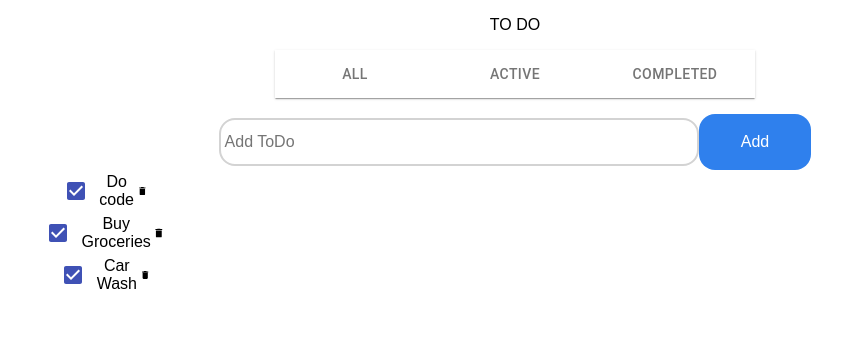
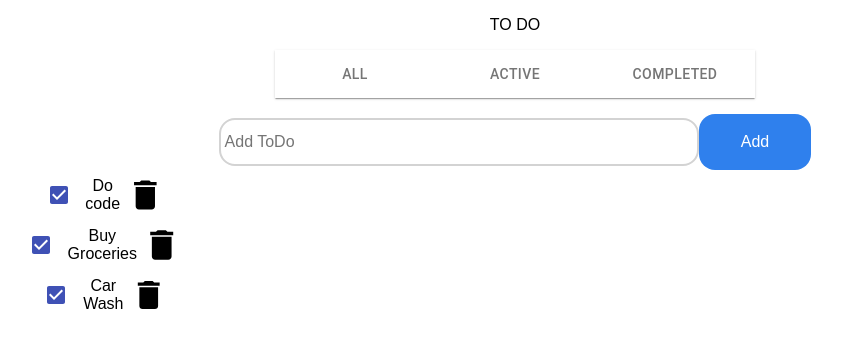
Before and after one commit to sPreet247/To-Do-App, a React (Create React App) app: page / in a window 1280 px wide. Shown: the top 348 px of the page, without its empty margins (125-967 px from the left). Built offline with nearby package versions, Linux system fonts and the light colour scheme.

Commit message:
fontSize

```diff
--- a/src/components/List.js
+++ b/src/components/List.js
@@ -35,7 +35,7 @@ const List = () => {
             inputProps={{ 'aria-label': 'primary checkbox' }}
           />
           Do code
-          <MdDelete />
+          <MdDelete style={{ fontSize: 50 }} />
         </ListItems>
         <ListItems>
           <Checkbox
@@ -45,7 +45,7 @@ const List = () => {
             inputProps={{ 'aria-label': 'primary checkbox' }}
           />
           Buy Groceries
-          <MdDelete />
+          <MdDelete style={{ fontSize: 50 }} />
         </ListItems>
         <ListItems>
           <Checkbox
@@ -55,7 +55,7 @@ const List = () => {
             inputProps={{ 'aria-label': 'primary checkbox' }}
           />
           Car Wash
-          <MdDelete />
+          <MdDelete style={{ fontSize: 50 }} />
         </ListItems>
       </Wrapper>
     </>
```
